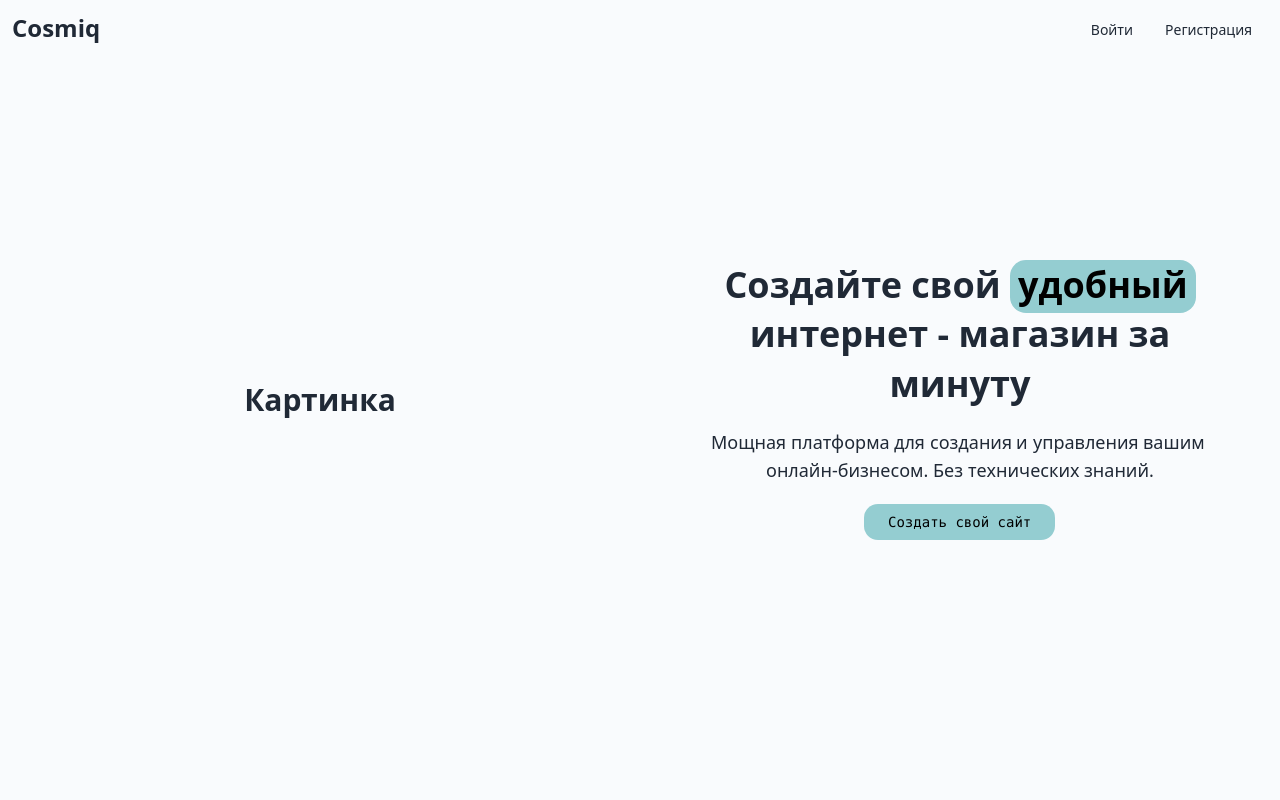
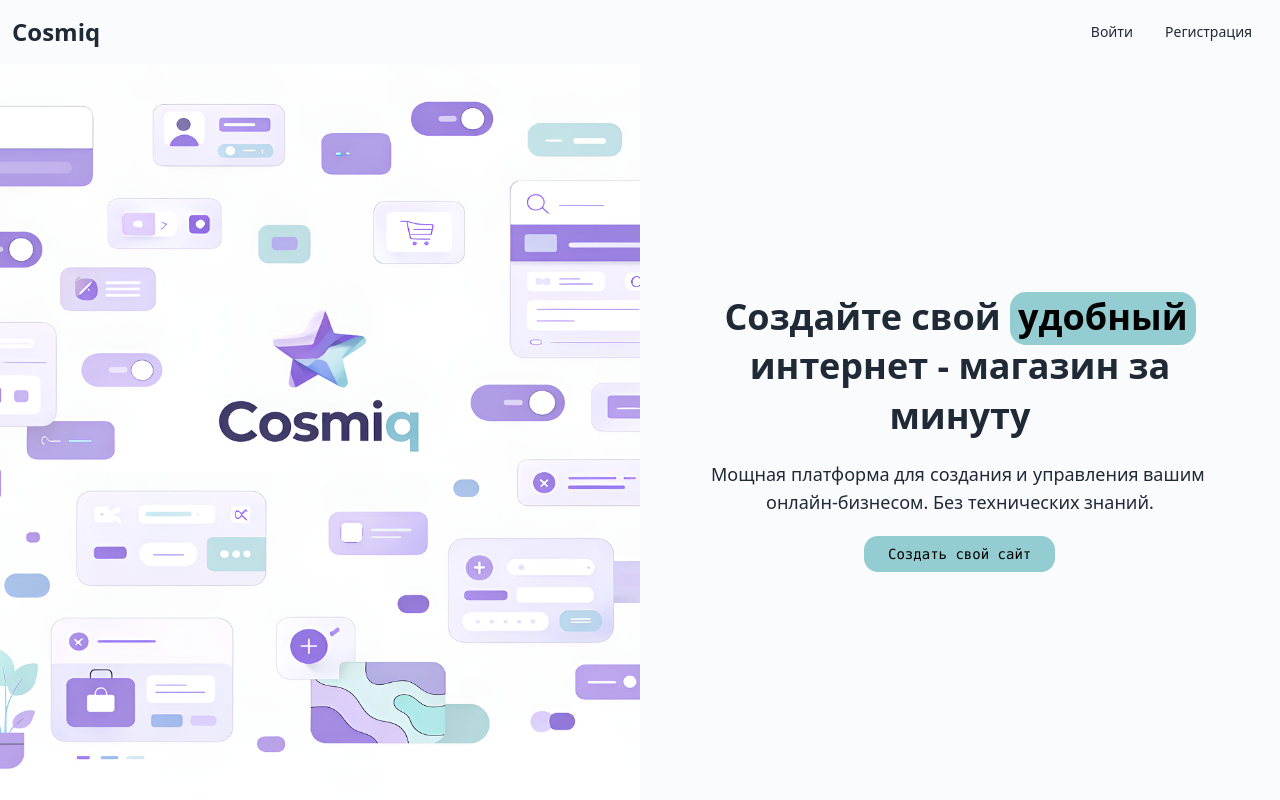
Before and after one commit to M-a-K-s-1-M/neshopify, a Next.js app in the folder client-frontend/: page / in a window 1280 px wide. Built offline with nearby package versions, Linux system fonts and the light colour scheme; no server answers.

Commit message:
добавит картинку в на стр обзора сайта

```diff
--- a/client-frontend/src/app/(public)/layout.tsx
+++ b/client-frontend/src/app/(public)/layout.tsx
@@ -8,8 +8,8 @@ import { CheckAuthWelcome } from "@/components/providers/check-auth-welcome";
 export default function WelcomeLayout({ children }: { children: React.ReactNode }) {
     return (
         <CheckAuthWelcome>
-            <section className="min-h-screen">
-                <header className="absolute flex justify-between p-3 w-full">
+            <section className="min-h-screen flex flex-col">
+                <header className="flex h-16 w-full shrink-0 items-center justify-between px-3">
                     <div>
                         <h2 className="text-foreground font-bold text-2xl ">
                             <TextType
@@ -40,7 +40,7 @@ export default function WelcomeLayout({ children }: { children: React.ReactNode
 
                 </header>
 
-                <main className="h-screen overflow-y-hidden">
+                <main className="h-[calc(100vh-4rem)] overflow-hidden">
                     {children}
                 </main>
             </section>
--- a/client-frontend/src/app/(public)/page.tsx
+++ b/client-frontend/src/app/(public)/page.tsx
@@ -1,5 +1,6 @@
 import { BlurText, Magnet, RotatingText } from "@/components/index";
 import { Button } from "@/components/ui/button";
+import { WelcomePreviewImage } from "@/components/public/welcome-preview-image";
 import Link from "next/link";
 
 const heroTags = [
@@ -12,9 +13,9 @@ const heroTags = [
 export default function Welcome() {
   return (
     <>
-      <section className="h-full grid grid-cols-1 md:grid-cols-2" >
-        <div className="bg-background flex items-center justify-center text-3xl font-bold">
-          Картинка
+      <section className="h-full w-full overflow-hidden grid grid-cols-1 md:grid-cols-2 items-stretch" >
+        <div className="hidden md:block bg-background h-full w-full overflow-hidden p-0 m-0">
+          <WelcomePreviewImage />
         </div>
 
         <div className="display flex items-center justify-center p-5" >
--- /dev/null
+++ b/client-frontend/src/components/public/welcome-preview-image.tsx
@@ -0,0 +1,38 @@
+'use client';
+
+import Image from 'next/image';
+import { useTheme } from 'next-themes';
+import { useEffect, useMemo, useState } from 'react';
+
+export function WelcomePreviewImage() {
+    const { resolvedTheme } = useTheme();
+    const [mounted, setMounted] = useState(false);
+
+    useEffect(() => {
+        setMounted(true);
+    }, []);
+
+    const src = useMemo(() => {
+        if (!mounted) return null;
+        return resolvedTheme === 'dark' ? '/preview-dark.png' : '/preview-light.png';
+    }, [mounted, resolvedTheme]);
+
+    return (
+        <div className="relative h-full w-full m-0 p-0">
+            <div className="relative h-full w-full m-0 p-0">
+                {src ? (
+                    <Image
+                        src={src}
+                        alt="Превью интерфейса Cosmiq"
+                        fill
+                        priority
+                        sizes="(min-width: 768px) 50vw, 100vw"
+                        className="object-fill"
+                    />
+                ) : (
+                    <div className="absolute inset-0 bg-muted/20" />
+                )}
+            </div>
+        </div>
+    );
+}
```
Also changed, not shown: client-frontend/public/preview-dark.png (added), client-frontend/public/preview-light.png (added).
